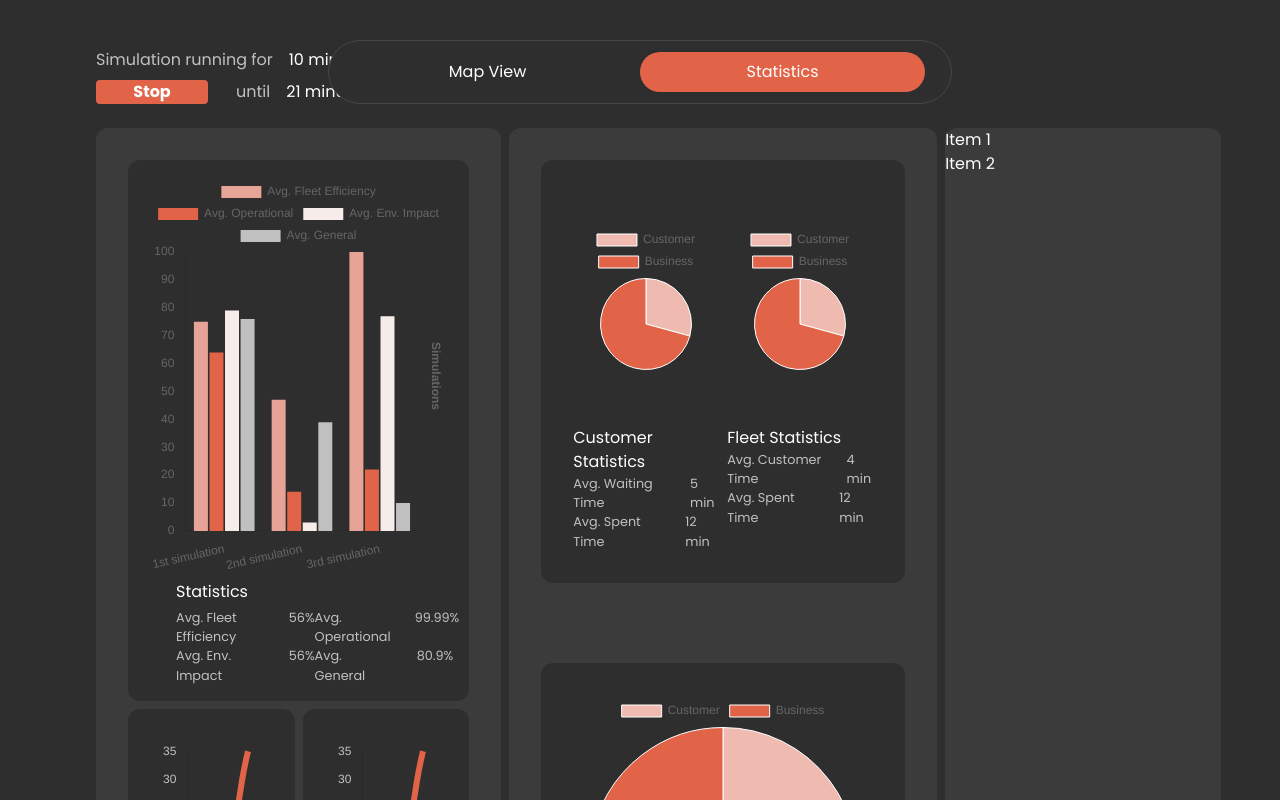
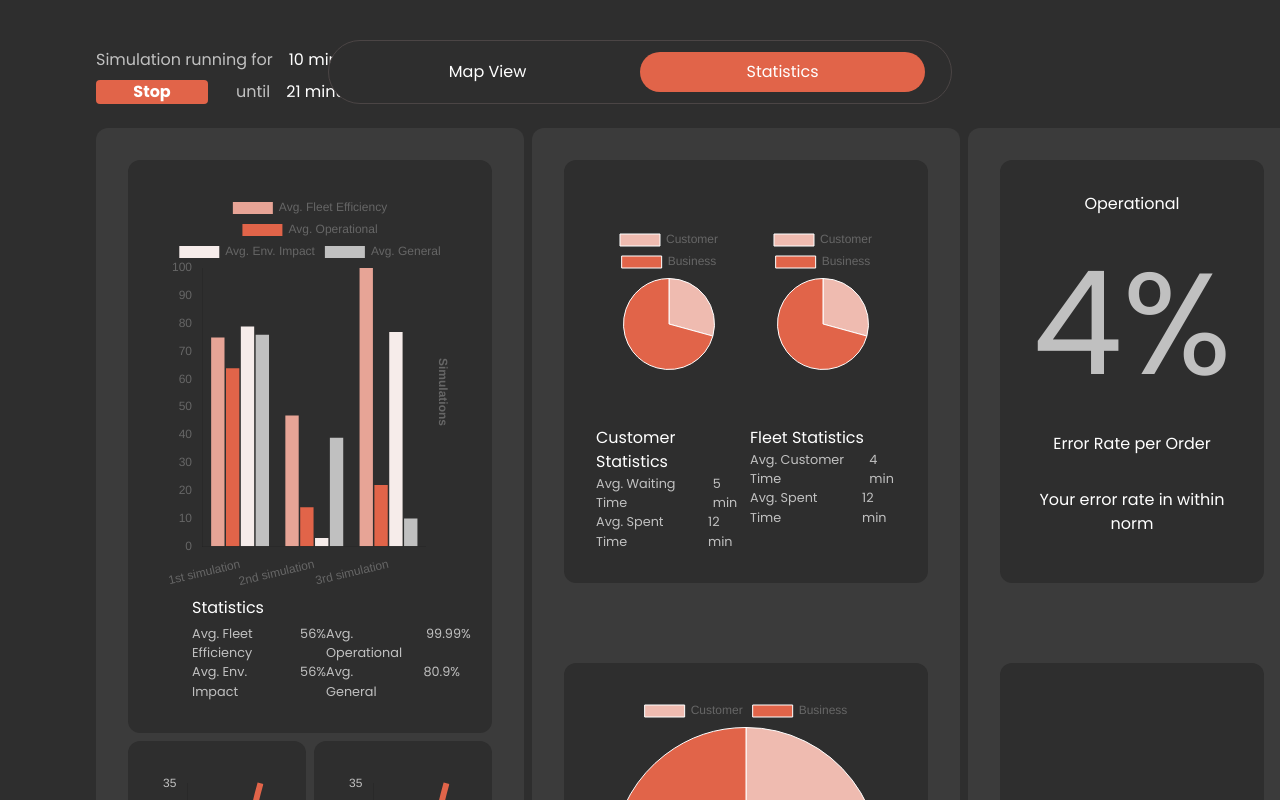
Before and after one commit to havenousername/hackatum-2024, a React (Vite) app in the folder frontend/: page /statistics in a window 1280 px wide. Shown: the top 800 px of the page. Built offline with nearby package versions, Linux system fonts and the light colour scheme.

Commit message:
Dashboard right hand side initialized

```diff
--- a/frontend/src/index.css
+++ b/frontend/src/index.css
@@ -20,6 +20,10 @@
         color: rgba(255,255,255);
         font-size: 1rem;
     }
+    h1 {
+        color: rgba(255,255,255,0.70);
+        font-size: 9rem;
+    }
 
     input[type="number"]::-webkit-inner-spin-button,
     input[type="number"]::-webkit-outer-spin-button {
--- a/frontend/src/pages/Statistics.jsx
+++ b/frontend/src/pages/Statistics.jsx
@@ -95,7 +95,7 @@ const Statistics = () => {
     };
 
     return (
-        <div className="w-full pl-[6rem] h-screen relative bg-charcoal-gray">
+        <div className="w-full pl-[6rem] h-screen relative bg-charcoal-gray h-[100%] pb-6">
             <div className='flex flex-col gap-y-2'>
                 <div className="pt-[3rem] flex gap-4">
                     <h6 className='text-base'>Simulation running for</h6>
@@ -115,7 +115,7 @@ const Statistics = () => {
 
                 <div className="rounded-xl bg-dark-charcoal p-8 flex flex-col gap-2">
                     <div className="border-dark">
-                        <div className='rounded-xl p-4 bg-charcoal-gray'>
+                        <div className='rounded-xl p-8 bg-charcoal-gray'>
                             <div className="h-[400px]"><BarChart data={data} /></div>
                             <div className='pl-8'>
                                 <h4 className='mt-1'>Statistics</h4>
@@ -154,9 +154,9 @@ const Statistics = () => {
                         <div className="border-dark">
                             <div className="pt-8"><PieChart /></div>
                             <h4 className='pt-14'>Fleet Statistics</h4>
-                                {statistics.fleet.map((data, index) =>
-                                    <div key={index} className='flex gap-6'> <h6>{data.name}</h6> <h6>{`${data.value} min`}</h6></div>)
-                                }
+                            {statistics.fleet.map((data, index) =>
+                                <div key={index} className='flex gap-6'> <h6>{data.name}</h6> <h6>{`${data.value} min`}</h6></div>)
+                            }
                         </div>
                     </div>
                     <div className="rounded-xl p-8 bg-charcoal-gray ">
@@ -170,13 +170,23 @@ const Statistics = () => {
 
 
 
-                <div className="rounded-xl bg-dark-charcoal ">
-                    <div className="border-dark">
-                        <div className="">Item 1</div>
+                <div className='grid grid-rows-2 gap-20 rounded-xl p-8 bg-dark-charcoal'>
+                    <div className="rounded-xl p-8 bg-charcoal-gray ">
+                        <div className="border-dark">
+                            <div className='text-center'>
+                                <h4 className="">Operational</h4>
+                                <h1>4%</h1>
+                                <h4>Error Rate per Order</h4>
+                                <h4 className='pt-8'>Your error rate in within norm</h4>
+                            </div>
+                        </div>
                     </div>
-                    <div className="border-dark">
-                        <div className="">Item 2</div>
+                    <div className="rounded-xl p-8 bg-charcoal-gray ">
+                        <div className="border-dark">
+                            <div className=""></div>
+                        </div>
                     </div>
+
                 </div>
             </div>
 
```
